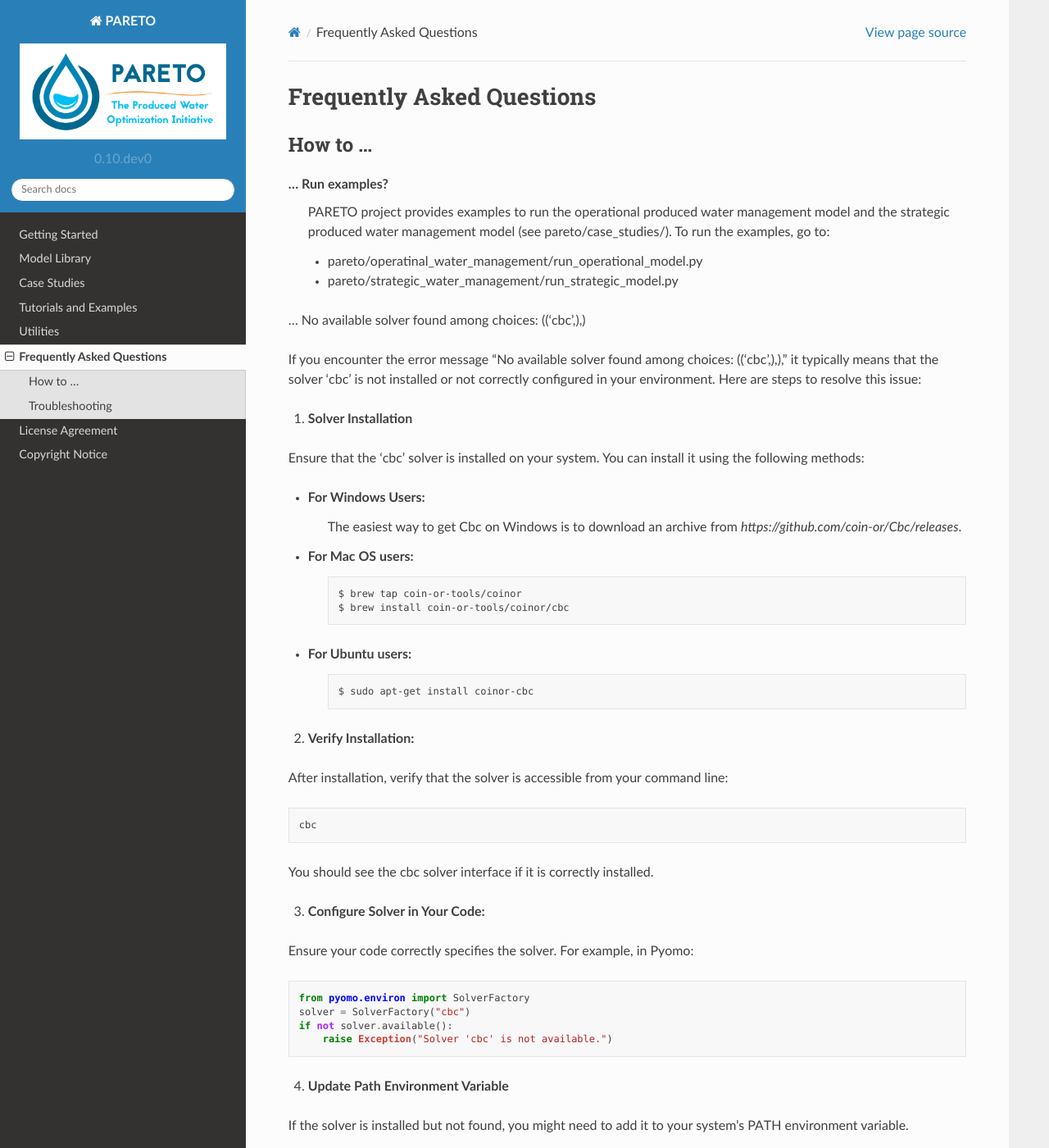
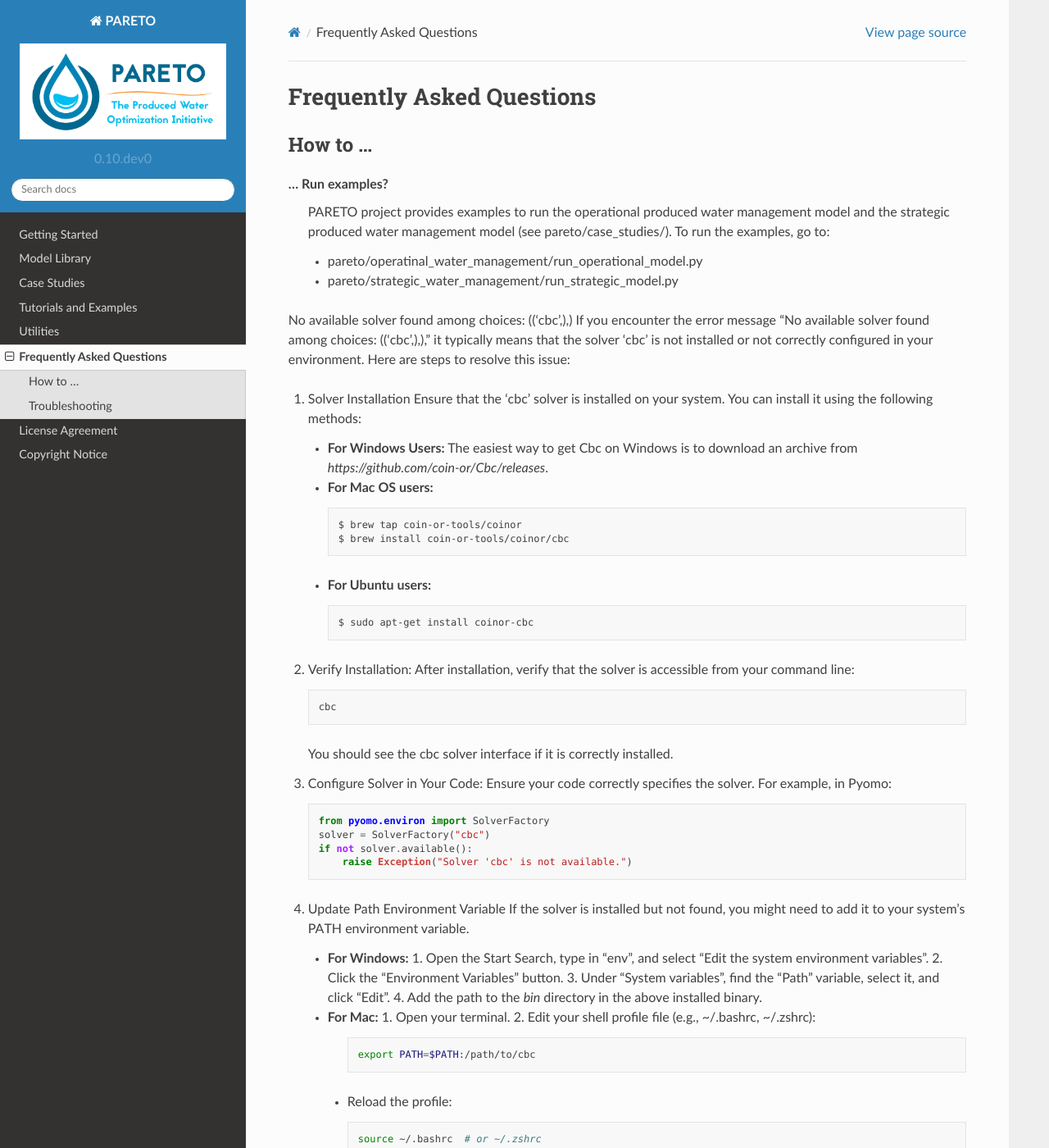
Before and after one commit to project-pareto/project-pareto, a Sphinx documentation site: the page built from docs/faq.rst, in a window 1280 px wide and 1400 px high. Shown: the whole window at 82% size. Built offline with Sphinx 7.4.7 and the Read the Docs theme 2.0.0, drawn with Linux system fonts in a browser that asks for light colours; some of the changed text lies outside the part shown.

Commit message:
making it more readable

```diff
--- a/docs/faq.rst
+++ b/docs/faq.rst
@@ -12,72 +12,68 @@ How to ...
     * pareto/operatinal_water_management/run_operational_model.py
     * pareto/strategic_water_management/run_strategic_model.py
 
-... No available solver found among choices: ((‘cbc’,),)
-
+No available solver found among choices: ((‘cbc’,),)
 If you encounter the error message "No available solver found among choices: ((‘cbc’,),),"
 it typically means that the solver 'cbc' is not installed or not correctly configured in
 your environment. Here are steps to resolve this issue:
 
-1. **Solver Installation**
+1. Solver Installation
+   Ensure that the 'cbc' solver is installed on your system. You can install it using the following methods:
 
-Ensure that the 'cbc' solver is installed on your system. You can install it using the following methods:
+   * **For Windows Users:**
+     The easiest way to get Cbc on Windows is to download an archive from `https://github.com/coin-or/Cbc/releases`.
 
-* **For Windows Users:**
-    The easiest way to get Cbc on Windows is to download an archive from `https://github.com/coin-or/Cbc/releases`.
+   * **For Mac OS users:**
 
-* **For Mac OS users:**
-
-    .. code-block:: bash
+     .. code-block:: bash
 
         $ brew tap coin-or-tools/coinor
         $ brew install coin-or-tools/coinor/cbc
 
-* **For Ubuntu users:**
+   * **For Ubuntu users:**
 
-    .. code-block:: bash
+     .. code-block:: bash
 
         $ sudo apt-get install coinor-cbc
 
-2. **Verify Installation:**
+2. Verify Installation:
+   After installation, verify that the solver is accessible from your command line::
 
-After installation, verify that the solver is accessible from your command line::
+       cbc
 
-    cbc
+   You should see the cbc solver interface if it is correctly installed.
 
-You should see the cbc solver interface if it is correctly installed.
+3. Configure Solver in Your Code:
+   Ensure your code correctly specifies the solver. For example, in Pyomo::
 
-3. **Configure Solver in Your Code:**
+       from pyomo.environ import SolverFactory
+       solver = SolverFactory("cbc")
+       if not solver.available():
+           raise Exception("Solver 'cbc' is not available.")
 
-Ensure your code correctly specifies the solver. For example, in Pyomo::
+4. Update Path Environment Variable
+   If the solver is installed but not found, you might need to add it to your system's PATH environment variable.
 
-    from pyomo.environ import SolverFactory
-    solver = SolverFactory("cbc")
-    if not solver.available():
-        raise Exception("Solver 'cbc' is not available.")
+   * **For Windows:**
+     1. Open the Start Search, type in "env", and select "Edit the system environment variables".
+     2. Click the "Environment Variables" button.
+     3. Under "System variables", find the "Path" variable, select it, and click "Edit".
+     4. Add the path to the `bin` directory in the above installed binary.
 
-4. **Update Path Environment Variable**
-
-If the solver is installed but not found, you might need to add it to your system's PATH environment variable.
-
-* **For Windows:**
-    1. Open the Start Search, type in "env", and select "Edit the system environment variables".
-    2. Click the "Environment Variables" button.
-    3. Under "System variables", find the "Path" variable, select it, and click "Edit".
-    4. Add the path to the `bin` directory in the above installed binary.
-
-* **For Mac:**
-    1. Open your terminal.
-    2. Edit your shell profile file (e.g., ~/.bashrc, ~/.zshrc):
+   * **For Mac:**
+     1. Open your terminal.
+     2. Edit your shell profile file (e.g., ~/.bashrc, ~/.zshrc):
 
         .. code-block:: bash
 
             export PATH=$PATH:/path/to/cbc
 
-    3. Reload the profile:
+     3. Reload the profile:
 
         .. code-block:: bash
 
             source ~/.bashrc  # or ~/.zshrc
+
 
 
 ... Get more help?
```
